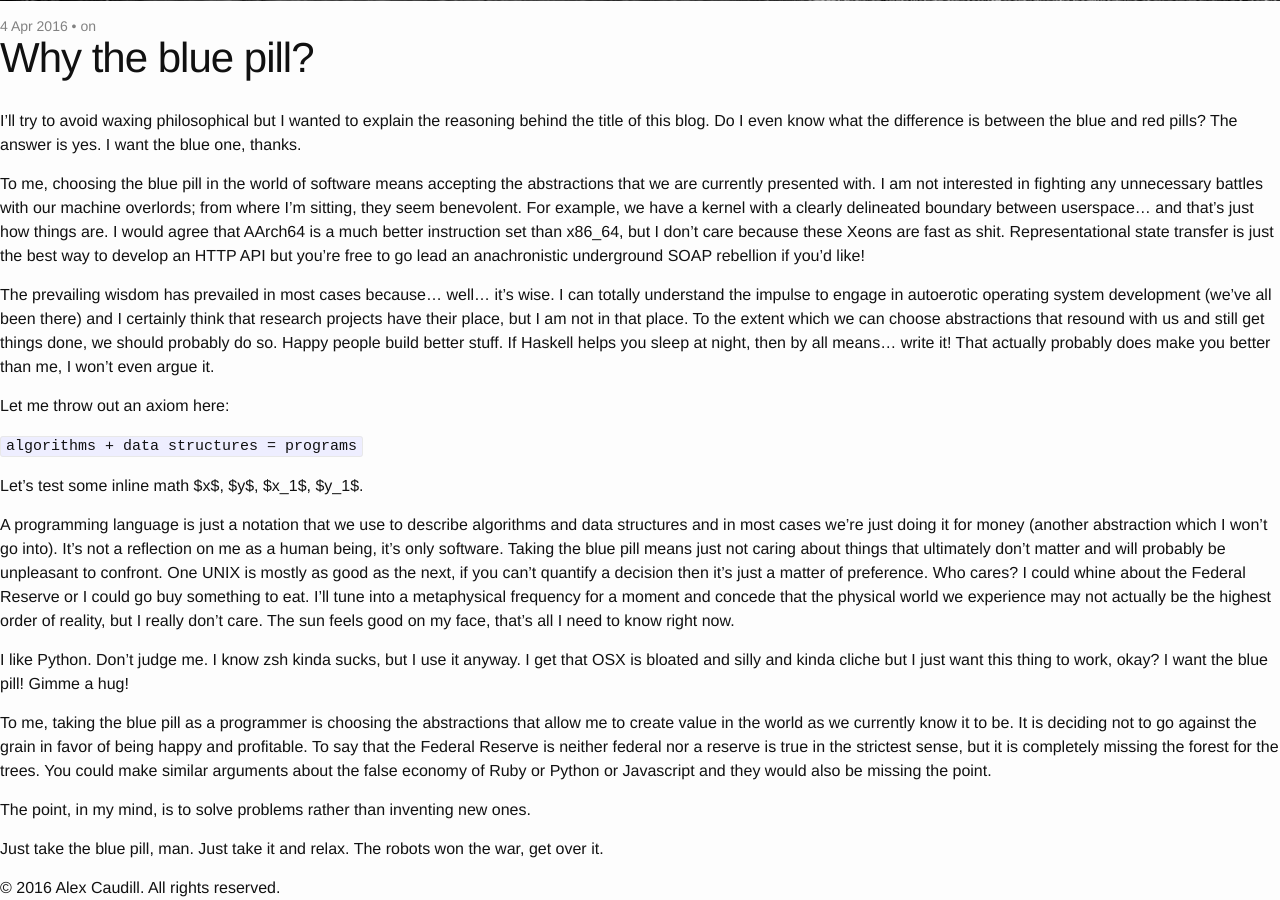
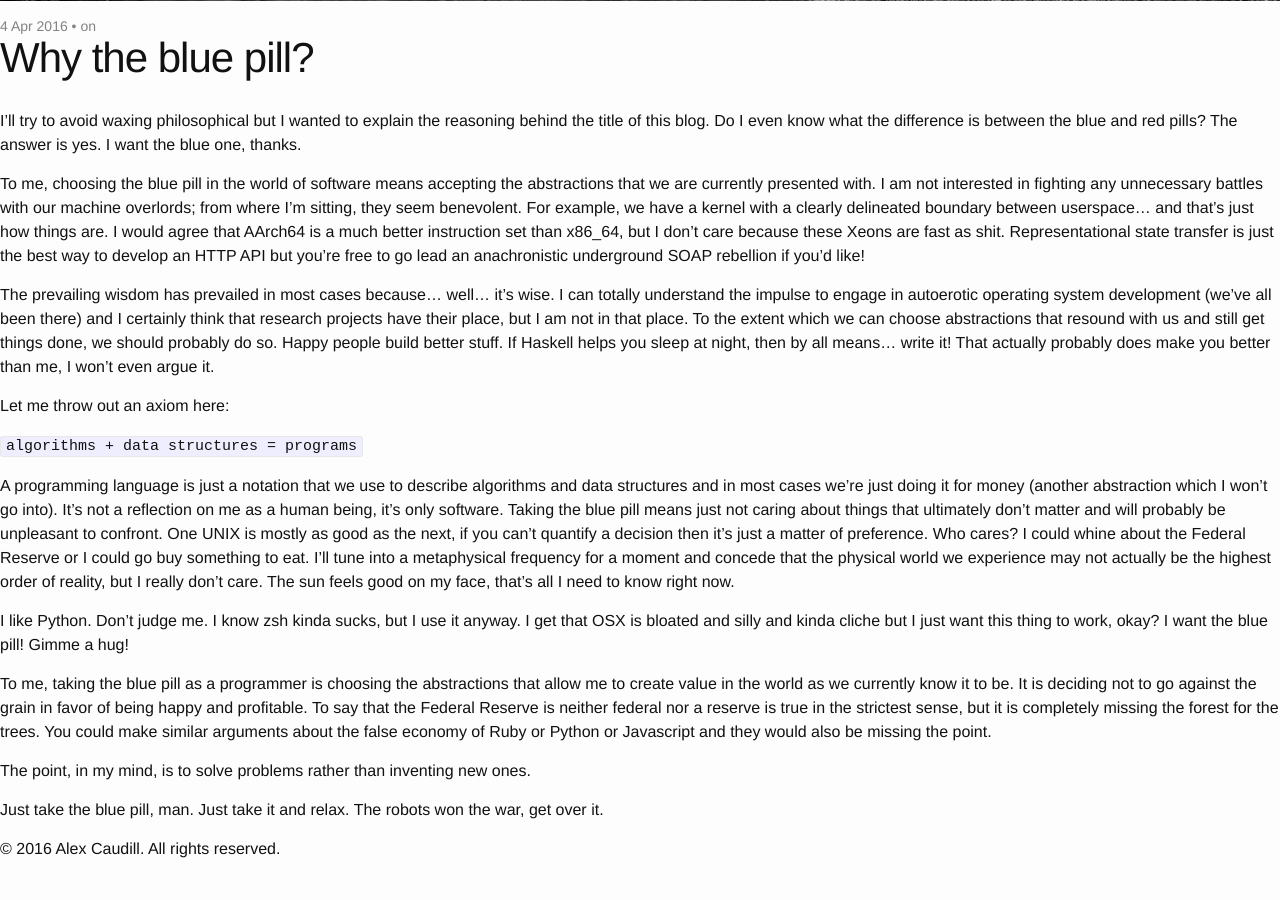
Before and after one commit to affixalex/affixalex.github.io, a Jekyll site: the page built from _posts/2015-04-04-why-the-blue-pill.markdown, in a window 1280 px wide and 900 px high, scrolled down 776 px. Built offline with Jekyll 4.4.1, drawn with Linux system fonts in a browser that asks for light colours; nearby versions of some CDN libraries; after the commit the page ends 1637 px from its top, so only the background shows below that.

Commit message:
Revert "Test inline math"
This reverts commit 7cc80dd7d0c377bfc1af8cf62dab852f1e631515.

```diff
--- a/_posts/2015-04-04-why-the-blue-pill.markdown
+++ b/_posts/2015-04-04-why-the-blue-pill.markdown
@@ -32,8 +32,6 @@ Let me throw out an axiom here:
 
 `algorithms + data structures = programs`
 
-Let's test some inline math $x$, $y$, $x_1$, $y_1$.
-
 A programming language is just a notation that we use to describe algorithms
 and data structures and in most cases we're just doing it for money (another
 abstraction which I won't go into). It's not a reflection on me as a human
```
